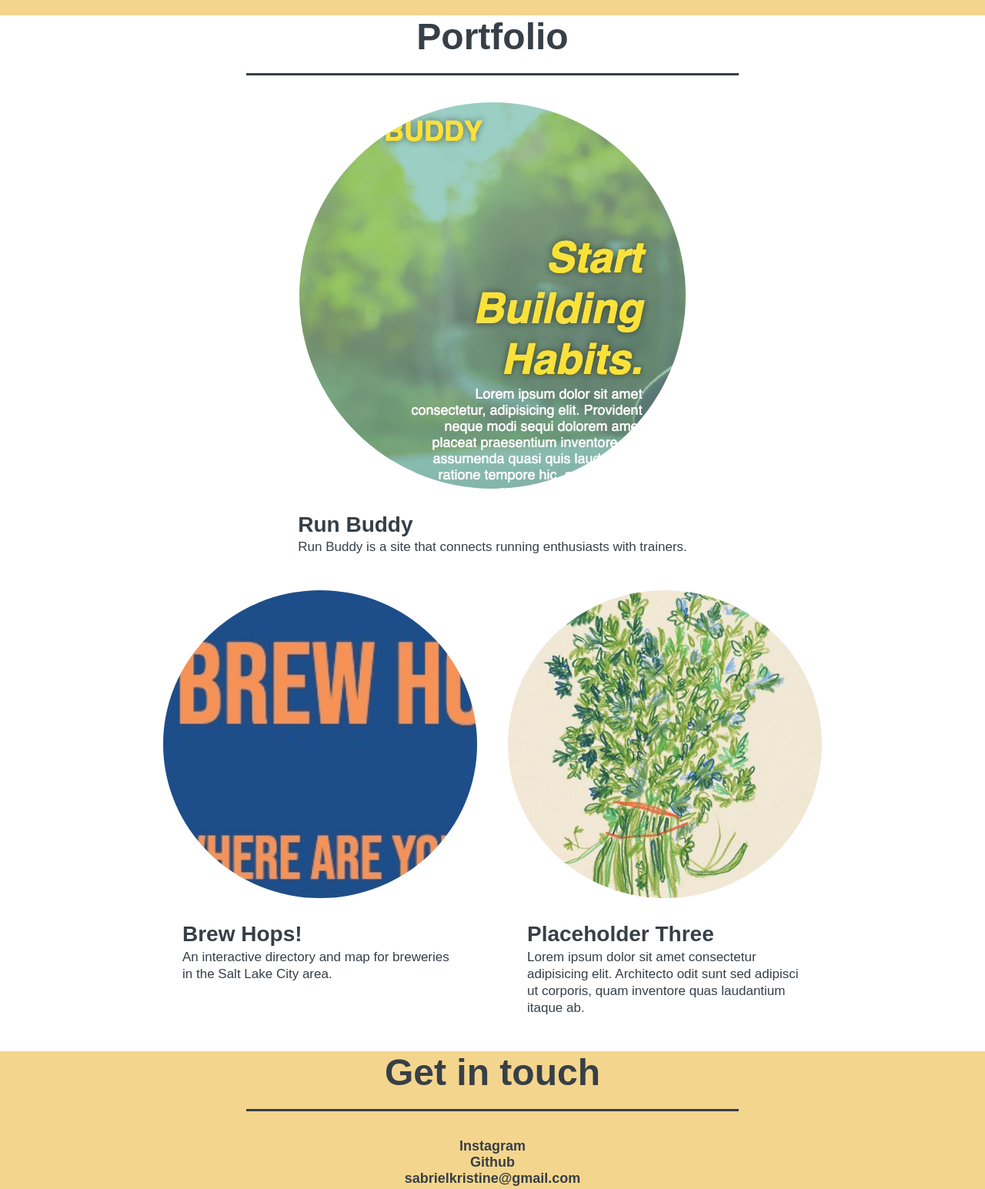
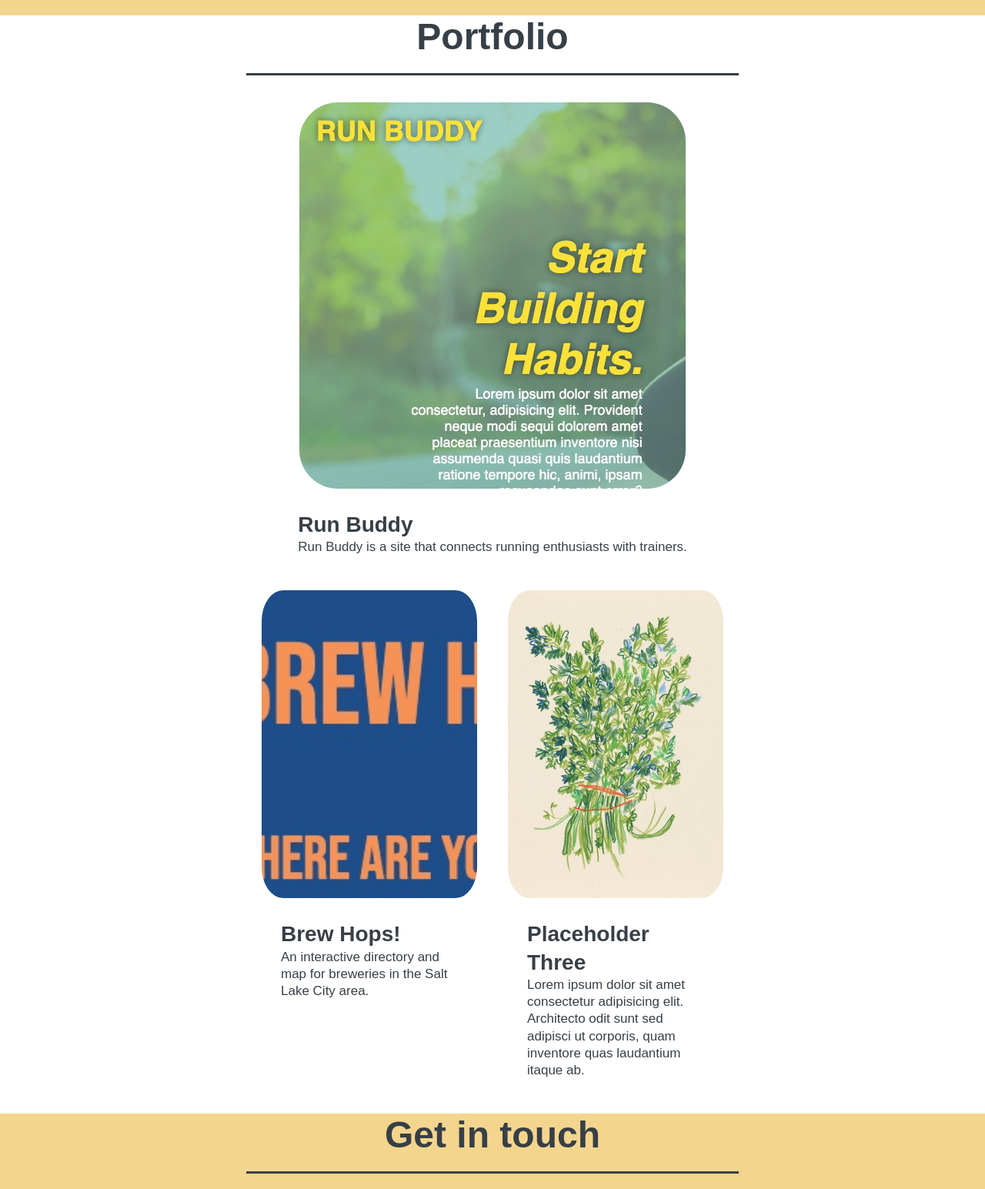
Before and after one commit to sabrielg/Challenge-2-portfolio, a plain HTML site: page index.html in a window 1280 px wide. Shown: the part 1240-2785 px from the top of the page at 77% size. Drawn offline with Linux system fonts and the light colour scheme.

Commit message:
project changes

```diff
--- a/style.css
+++ b/style.css
@@ -134,7 +134,7 @@ padding: 50px 50px 50px 50px;
 }
 
 .projects {
-    width: 70%;
+    width: 50%;
     margin: auto;
     display: flex;
     flex-wrap: wrap;
@@ -153,7 +153,7 @@ padding: 50px 50px 50px 50px;
     height: 400px;
     overflow: auto;
     object-fit: cover;
-    border-radius: 50%;
+    border-radius: 10%;
 }
 
 
@@ -177,7 +177,7 @@ padding: 50px 50px 50px 50px;
 }
 
 .first-project img {
-    border-radius: 50%;
+    border-radius: 10%;
 }
 
 .first-project img:hover {
```
Also changed, not shown: 1 other file.
